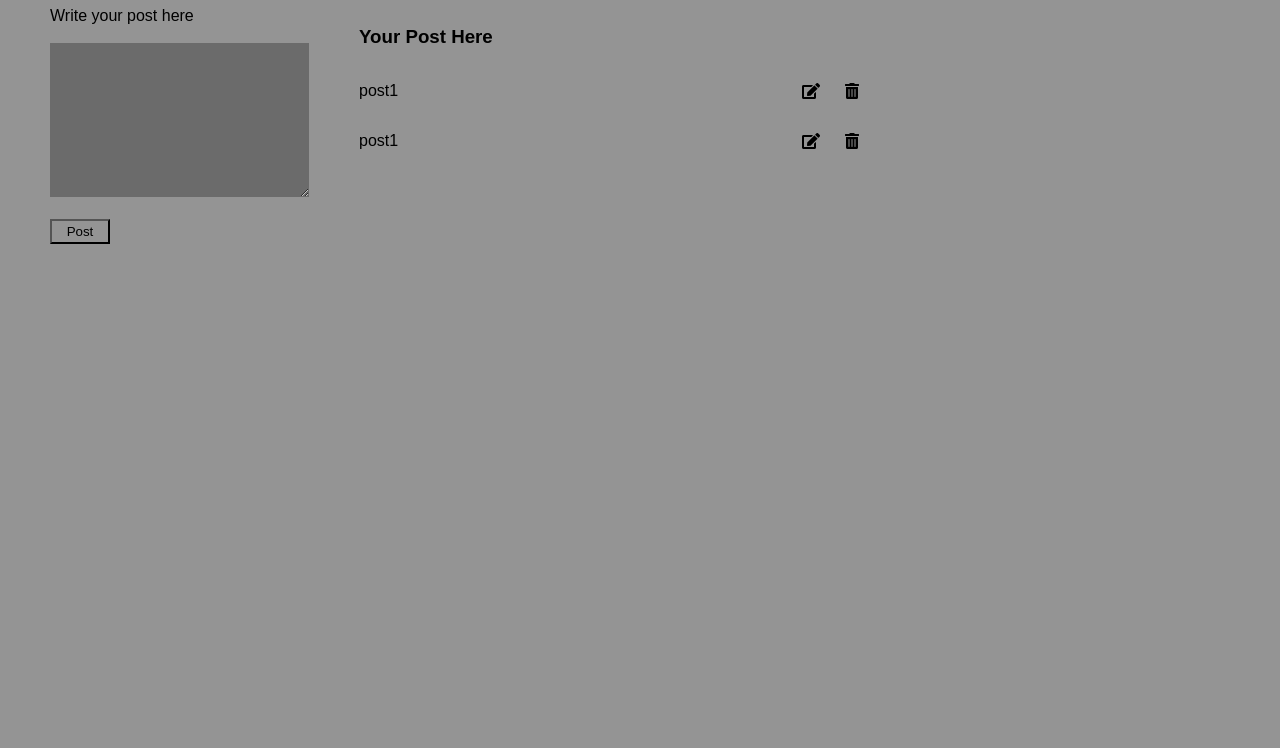
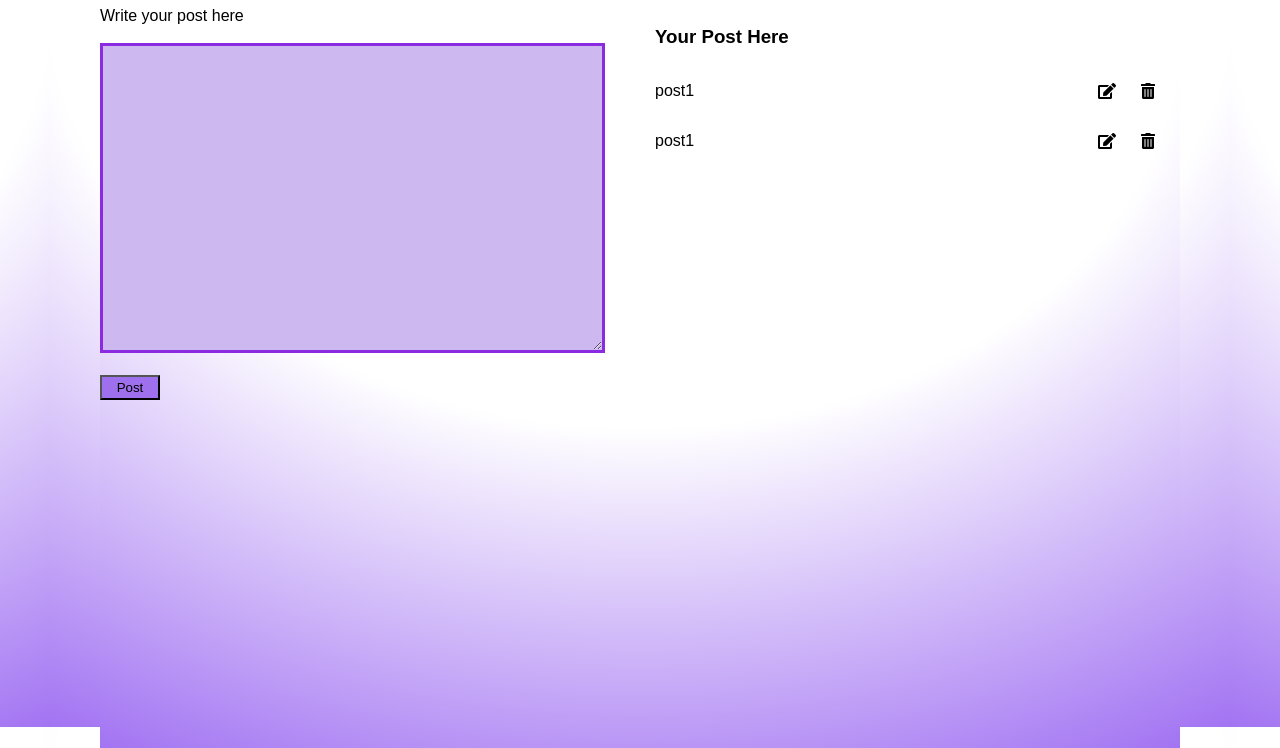
Before and after one commit to Quantapar/crud-app, a plain HTML site: page index.html in a window 1280 px wide. Shown: the part 73-821 px from the top of the page. Before the commit the page ends 800 px from the top, so only its background shows below. Drawn offline with Linux system fonts and the light colour scheme.

Commit message:
update the style

```diff
--- a/index.html
+++ b/index.html
@@ -18,9 +18,10 @@
           <label for="">Write your post here</label>
           <br />
           <br />
-          <textarea name="" id="input" cols=" 30" rows="10"></textarea>
+          <textarea name="" id="input" cols=" 60" rows="20"></textarea>
           <br />
           <br />
+          <div id="msg"></div>
           <button type="submit" class="btn">Post</button>
         </form>
       </div>
--- a/style.css
+++ b/style.css
@@ -1,9 +1,12 @@
+html,
 body {
+  margin: 0 50px;
+  height: 100%;
   font-family: sans-serif;
-  margin: 0 50px;
   color: rgb(0, 0, 0);
-  background-color: rgb(148, 148, 148);
+  background: radial-gradient(125% 125% at 50% 10%, #fff 40%, #7c3aed 100%);
 }
+
 .container {
   display: flex;
   gap: 50px;
@@ -24,11 +27,11 @@ i {
   cursor: pointer;
 }
 #input {
-  border: none;
-  background-color: #6b6b6b;
+  border: solid blueviolet;
+  background-color: #cdb9f0;
 }
 .btn {
-  background-color: #949494;
+  background-color: #9e70ed;
   height: 25px;
   width: 60px;
   cursor: pointer;
```
